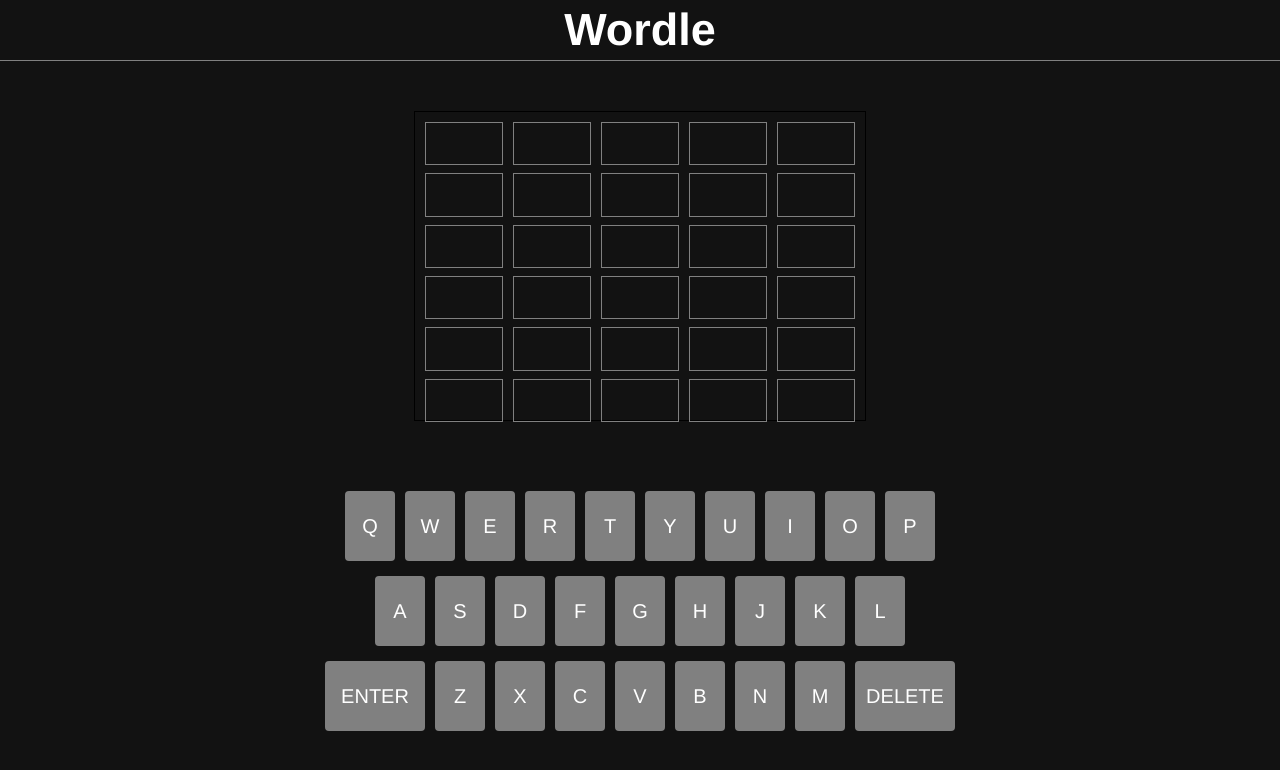
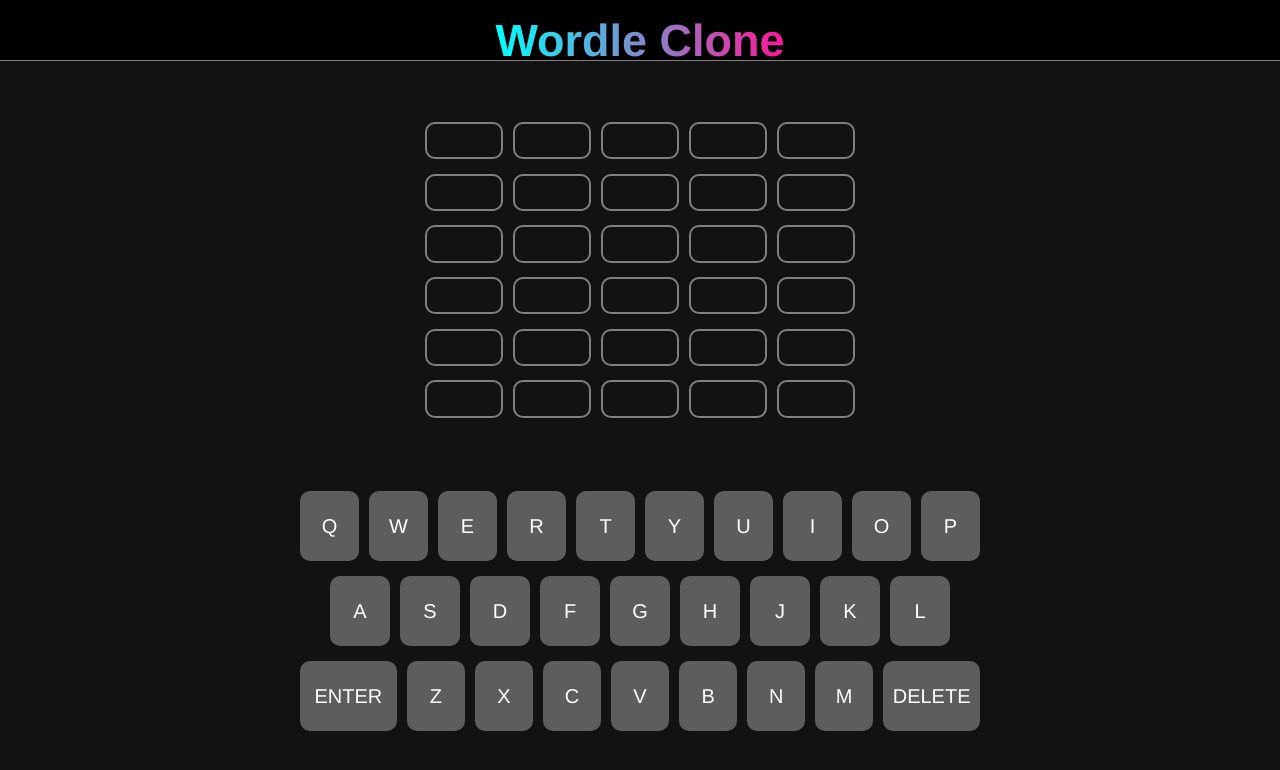
Before and after one commit to lakshits11/wordle-clone, a React (Create React App) app: page / in a window 1280 px wide. Shown: the top 770 px of the page. Built offline with nearby package versions, Linux system fonts and the light colour scheme.

Commit message:
Modified styling

```diff
--- a/src/App.css
+++ b/src/App.css
@@ -16,16 +16,24 @@
   height: 60px;
   width: 100%;
   margin: 0;
+  background-color: #000000;
   border-bottom: 1px solid grey;
   display: grid;
   place-items: center;
 }
 
 nav h1 {
-  margin: 0;
+  margin: 15px;
   font-family: Helvetica, Arial, sans-serif;
-  color: white;
+  /* color: white; */
   font-size: 45px;
+  background: #ff179a;
+  background: -webkit-linear-gradient(to left, #ff179a 0%, #00ffff 100%);
+  background: -moz-linear-gradient(to left, #ff179a 0%, #00ffff 100%);
+  background: linear-gradient(to left, #ff179a 0%, #00ffff 100%);
+  -webkit-background-clip: text;
+  background-clip: text;
+  -webkit-text-fill-color: transparent;
 }
 .game {
   width: 100vw;
@@ -39,8 +47,9 @@
 .board {
   width: 450px;
   height: 550px;
-  border: 1px solid black;
+  /* border: 3px solid rgb(0, 0, 0); */
   display: flex;
+  border-radius: 10px;
   flex-direction: column;
 }
 
@@ -53,9 +62,10 @@
 
 .letter {
   flex: 33%;
-  height: 100%;
-  border: 1px solid grey;
-  margin: 5px;
+  height: 80%;
+  border: 2px solid grey;
+  margin: 6px 5px;
+  border-radius: 10px;
   display: grid;
   place-items: center;
   font-size: 30px;
@@ -63,16 +73,23 @@
   color: white;
   font-family: Helvetica, Arial, sans-serif;
 }
+.letter:hover {
+  transition: 200ms ease-in;
+  transform: scale(1.1);
+}
 
 #correct {
+  transition: 200ms ease-in;
   background-color: #528d4e;
 }
 
 #almost {
+  transition: 200ms ease-in;
   background-color: #b49f39;
 }
 
 #error {
+  transition: 200ms ease-in;
   background-color: #3a393c;
 }
 
@@ -106,17 +123,22 @@
 }
 
 .key {
-  width: 50px;
+  width: 60px;
   height: 70px;
   margin: 5px;
-  border-radius: 4px;
+  border-radius: 10px;
   display: grid;
   place-items: center;
   font-size: 20px;
-  background-color: grey;
+  background-color: rgb(93, 93, 93);
   color: white;
   font-family: Helvetica, Arial, sans-serif;
   cursor: pointer;
+}
+
+.key:hover {
+  transition: 150ms ease-in;
+  background-color: rgb(53, 53, 56);
 }
 
 #big {
--- a/src/App.js
+++ b/src/App.js
@@ -78,7 +78,7 @@
   return (
     <div className="App">
       <nav>
-        <h1>Wordle</h1>
+        <h1>Wordle Clone</h1>
       </nav>
       <AppContext.Provider
         value={{
```
